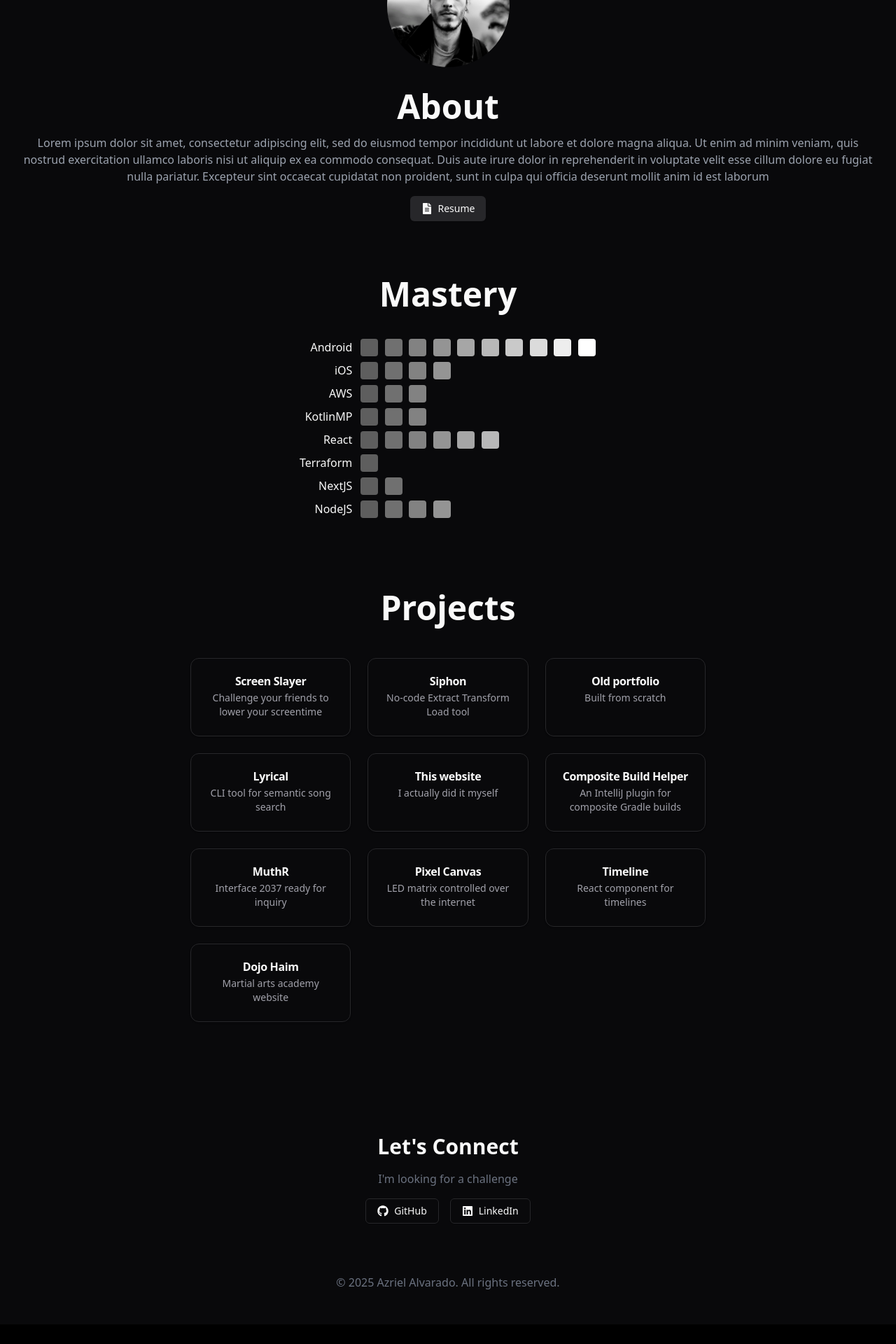
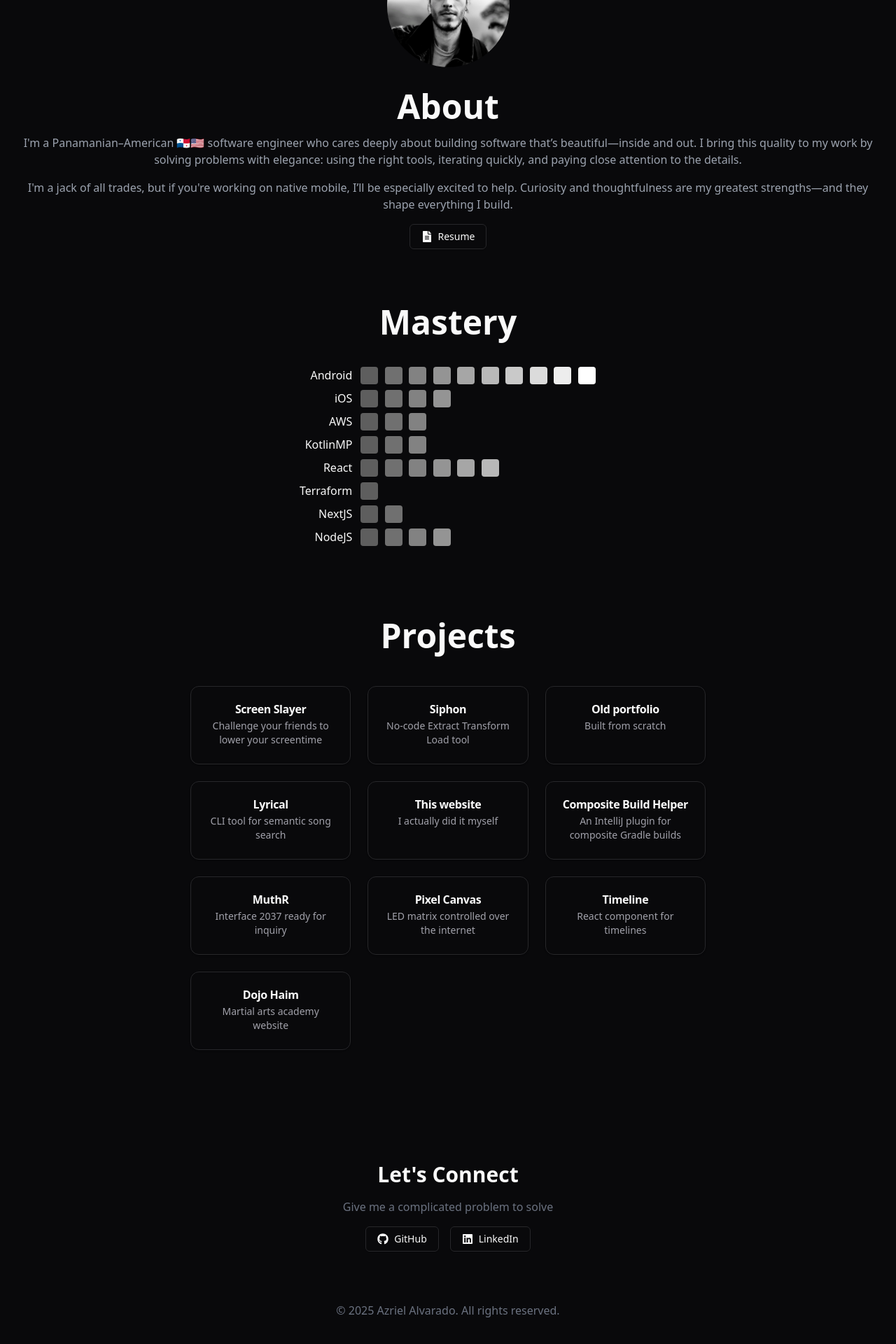
Before and after one commit to L33thaxor118/portfolio, a Next.js app: page / in a window 1280 px wide. Shown: the part 306-2226 px from the top of the page at 70% size. Before the commit the page ends 2198 px from the top, so only its background shows below. Built offline with nearby package versions, Linux system fonts and the light colour scheme.

Commit message:
Update about text

```diff
--- a/src/app/page.tsx
+++ b/src/app/page.tsx
@@ -120,9 +120,10 @@ export default function Portfolio() {
                     <img src={"me.jpeg"} alt={"idk"} width={175} height={175} className={"rounded-full mt-4"}/>
 
                     <h2 className="text-5xl font-bold mb-4 mt-8">About</h2>
-                    <p className="text-gray-400 mb-4 max-w-[600]">Lorem ipsum dolor sit amet, consectetur adipiscing elit, sed do eiusmod tempor incididunt ut labore et dolore magna aliqua. Ut enim ad minim veniam, quis nostrud exercitation ullamco laboris nisi ut aliquip ex ea commodo consequat. Duis aute irure dolor in reprehenderit in voluptate velit esse cillum dolore eu fugiat nulla pariatur. Excepteur sint occaecat cupidatat non proident, sunt in culpa qui officia deserunt mollit anim id est laborum</p>
+                    <p className="text-gray-400 mb-4 max-w-[600]">I'm a Panamanian–American 🇵🇦🇺🇸 software engineer who cares deeply about building software that’s beautiful—inside and out. I bring this quality to my work by solving problems with elegance: using the right tools, iterating quickly, and paying close attention to the details.</p>
+                    <p className="text-gray-400 mb-4 max-w-[600]">I'm a jack of all trades, but if you're working on native mobile, I’ll be especially excited to help. Curiosity and thoughtfulness are my greatest strengths—and they shape everything I build.</p>
                     <Link href={"resume.pdf"} target="_blank" rel="noopener noreferrer"
-                          className={buttonVariants({variant: "secondary"})}>
+                          className={buttonVariants({variant: "outline"})}>
                         <FaFileAlt/> Resume
                     </Link>
                 </div>
@@ -132,7 +133,7 @@ export default function Portfolio() {
                 <SkillGrid/>
             </section>
             <section className="mt-12 text-center py-12">
-                <h2 className="text-5xl font-bold mb-8 mt-2" >Projects</h2>
+                <h2 className="text-5xl font-bold mb-8 mt-2">Projects</h2>
                 <div className="grid grid-cols-1 sm:grid-cols-2 lg:grid-cols-3 gap-6 p-4 max-w-3xl m-auto">
                     {
                         projects.map((project) =>
@@ -152,7 +153,7 @@ export default function Portfolio() {
             {/* Contact Section */}
             <section className="mt-12 text-center py-12">
                 <h2 className="text-3xl font-semibold mb-4">Let&apos;s Connect</h2>
-                <p className="text-gray-500 mb-4">I&apos;m looking for a challenge</p>
+                <p className="text-gray-500 mb-4">Give me a complicated problem to solve</p>
                 <div className="flex justify-center gap-4">
                     <Link href="https://github.com/L33thaxor118" target="_blank" rel="noopener noreferrer" className={buttonVariants({ variant: "outline" })}>
                         <FaGithub size={18}/> GitHub
```
